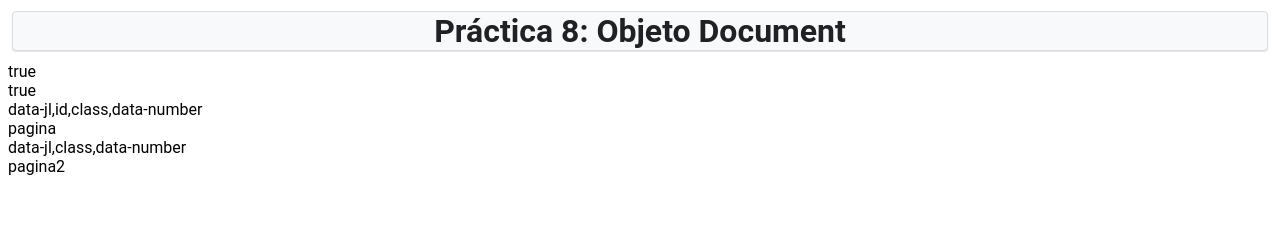
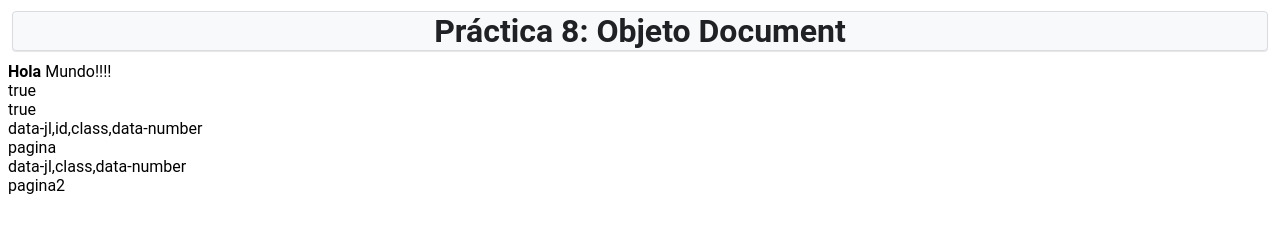
Before and after one commit to Gugui80/FormacionJs, a plain HTML site: page practica8-DesarrolloCliente/ejercicio4.html in a window 1280 px wide. Drawn offline with Linux system fonts and the light colour scheme.

Commit message:
Ejercicios DOM - Imágenes

```diff
--- a/practica8-DesarrolloCliente/ejercicio4.html
+++ b/practica8-DesarrolloCliente/ejercicio4.html
@@ -11,7 +11,9 @@
     </head>
     <body>
         <h1>Práctica 8: Objeto Document</h1>
-        <div id="pagina" class="info data dark" data-number="5"></div>
+        <div id="pagina" class="info data dark" data-number="5">
+            <b>Hola</b> Mundo!!!!
+        </div>
         <script src="js/selectores_atributos.js"></script>
     </body>
 </html>
--- a/practica8-DesarrolloCliente/js/selectores_atributos.js
+++ b/practica8-DesarrolloCliente/js/selectores_atributos.js
@@ -11,3 +11,8 @@ div.removeAttribute("id") + "<br>";
 document.write(div.getAttributeNames() + "<br>"); // class="info data dark" y data-number="5"
 div.setAttribute("id", "pagina2") + "<br>";
 document.write(div.getAttribute("id") + "<br>"); ; // Añader id="pagina2"
+
+//Propiedades innerHtml y textContent
+let div_example = document.querySelector(".info");
+console.log(div_example.textContent); //Muestra: Hola mundo!!
+console.log(div.innerHTML); //Muestra: <b>Hola</b> mundo!!
```
Also changed, not shown: practica8-DesarrolloCliente/DOM.txt, practica8-DesarrolloCliente/js/crear_elementos.js (line endings or trailing spaces).
